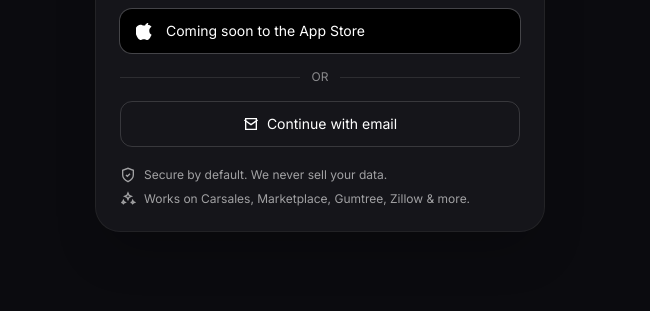
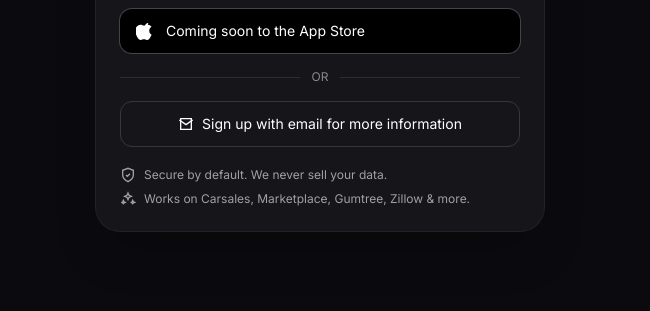
Before and after one commit to 1973Studio/listing-lens, a plain HTML site: page index.html in a window 1280 px wide. Shown: the part 389-700 px from the top of the page, 0-650 px from the left. Drawn offline with nearby package versions, Linux system fonts and the light colour scheme.

Commit message:
Update button text for email sign-up

```diff
--- a/index.html
+++ b/index.html
@@ -63,7 +63,7 @@
 
         <button class="flex w-full items-center justify-center gap-2 rounded-xl border border-white/15 px-4 py-3 text-sm font-medium text-white transition hover:bg-white/5">
           <svg class="h-4 w-4" viewBox="0 0 24 24" fill="none" stroke="currentColor" stroke-width="2"><path d="M4 4h16v16H4z"/><path d="M22 6l-10 7L2 6"/></svg>
-          Continue with email
+          Sign up with email for more information
         </button>
       </div>
 
```
